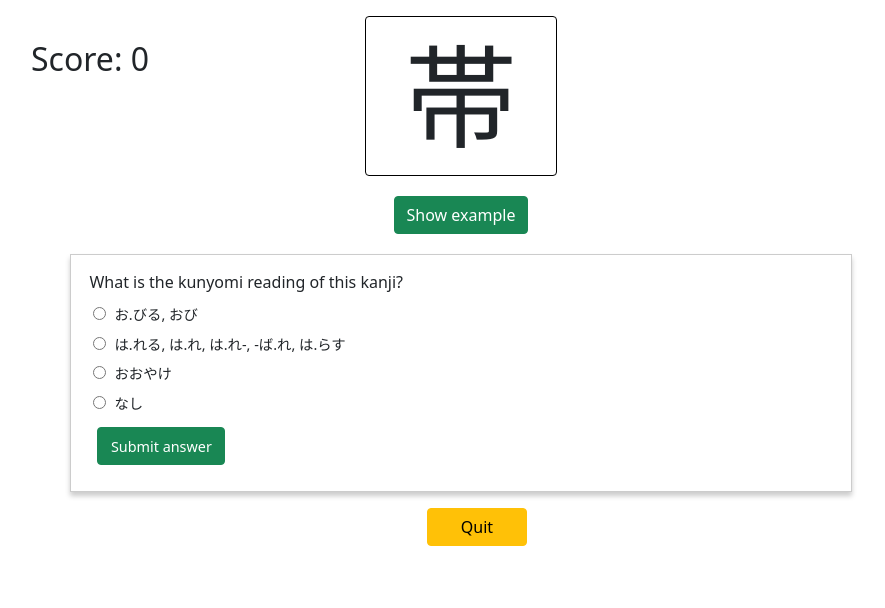
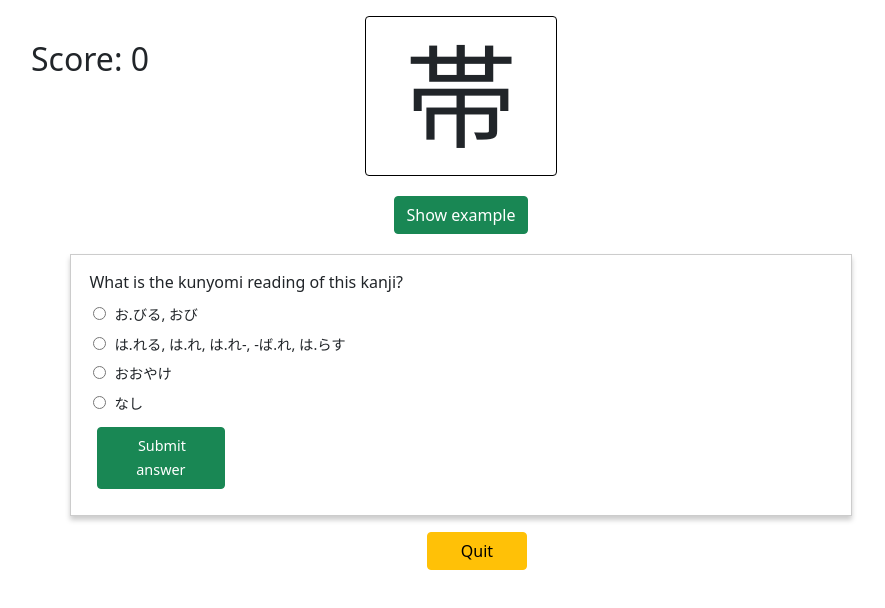
Before and after one commit to JoannaMarieDiaz/N3-Kanji, a React (Create React App) app: page /inputHandler in a window 1280 px wide. Both pictures are taken after a click on the button "Click to start". Shown: the top 608 px of the page, without its empty margins (125-1010 px from the left). Built offline with nearby package versions, Linux system fonts and the light colour scheme.

Commit message:
Fixed button bug by css

```diff
--- a/src/Components/InputHandler/InputHandler.js
+++ b/src/Components/InputHandler/InputHandler.js
@@ -25,14 +25,20 @@ const inputHandler = (props) => {
 
   return (
     <React.Fragment>
-      {inputs}{' '}
+      <div>{inputs} </div>
       <button
         style={{ width: '8rem' }}
         type="submit"
         className="btn btn-success m-2"
         onClick={props.formHandler}
       >
-        <Link className={classes.Link} to="/resultBox">
+        <Link
+          className={classes.Link}
+          to="/resultBox"
+          style={{
+            padding: '10% 1%',
+          }}
+        >
           {' '}
           Submit answer
         </Link>
--- a/src/Components/ResultBox/ResultBox.js
+++ b/src/Components/ResultBox/ResultBox.js
@@ -23,7 +23,15 @@ const resultBox = (props) => {
     <div className="resultBoxDiv">
       <h3>{textEvent.h3Text}</h3>
       <button onClick={textEvent.btnEvent} className={textEvent.class}>
-        <Link className={classes.Link} to={'/inputHandler'}>
+        <Link
+          className={classes.Link}
+          to={'/inputHandler'}
+          style={{
+            // border: '1px solid black',
+            padding: '25% 20% 25% 20%',
+            marginRight: '30px',
+          }}
+        >
           {textEvent.btnText}
         </Link>
       </button>
```
